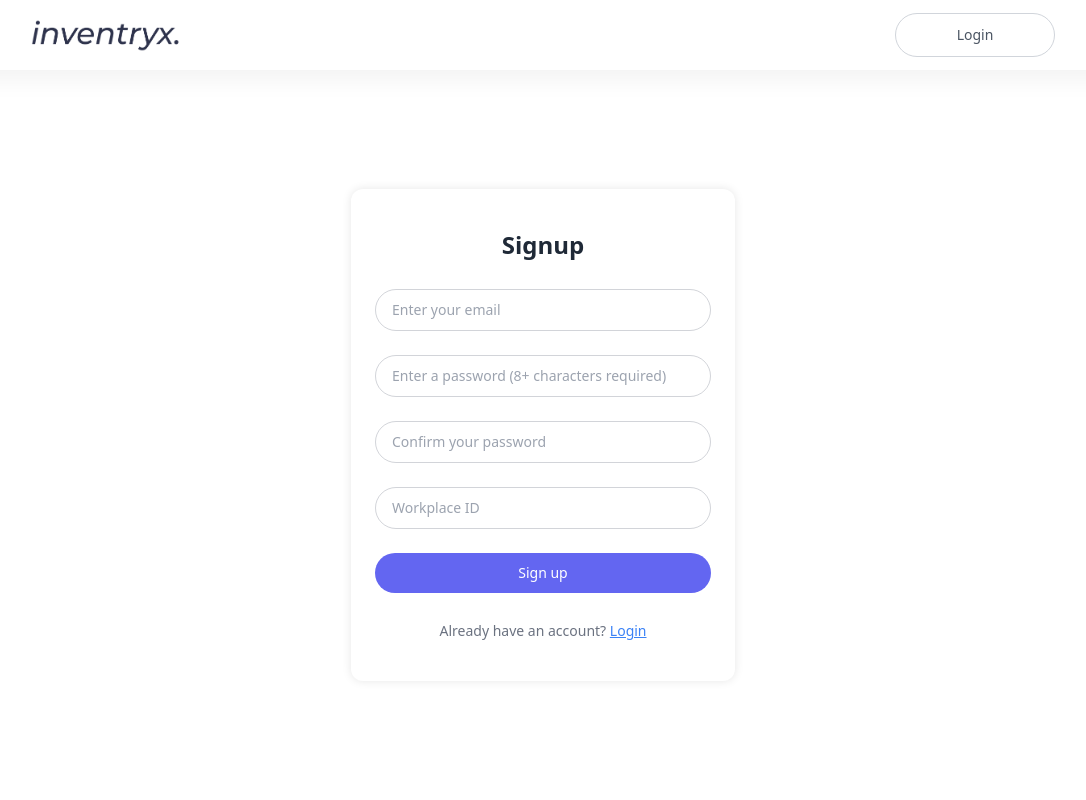
After one commit to toby-sanders01/SE-2026-AT2, a Flask app: page /signup in a window 1280 px wide. The commit adds this page. Shown: the whole page, without its empty margins (97-1183 px from the left). Run offline with Flask 3, Linux system fonts and the light colour scheme; style sheets or scripts are compiled from the project's sources; some libraries are stand-ins or nearby versions.

Commit message:
layout and forms for login and signup

```diff
--- a/app.py
+++ b/app.py
@@ -6,5 +6,13 @@ app = Flask(__name__)
 def index():
     return(render_template("index.html"))
 
+@app.route('/login')
+def login():
+    return(render_template("login.html"))
+
+@app.route('/signup')
+def signup():
+    return(render_template("signup.html"))
+
 if __name__ == '__main__':
     app.run(debug=True)
--- a/templates/index.html
+++ b/templates/index.html
@@ -1,5 +1,5 @@
 {% extends "layout.html" %}
 
 {% block body %}
-<h1> Hello. Flask Test One Two . </h1>
+<h1> index.html </h1>
 {% endblock %}
--- a/templates/layout.html
+++ b/templates/layout.html
@@ -6,13 +6,18 @@
     <title>inventryx.</title>
 </head>
 <body>
-    <nav class="h-[70px] relativhttp://127.0.0.1:3000/templates/index.htme w-full px-6 md:px-16 lg:px-24 xl:px-32 flex items-center justify-between z-20 bg-white text-gray-700 shadow-[0px_4px_25px_0px_#0000000D] transition-all">
+    <nav class="h-[70px] relativhttp://127.0.0.1:3000/templates/index.htme w-full px-6 md:px-16 lg:px-24 xl:px-32 flex items-center justify-between z-20 bg-white text-gray-700 shadow-[0px_10px_25px_0px_#0000000D] transition-all">
 
-        <img src ="/static/big-logo.png" width ="150">
+    <a href="{{ url_for('index') }}">
+    <img src ="/static/big-logo.png" width ="150">
 
-        <button type="button" class="bg-white text-gray-600 border border-gray-300 text-sm hover:bg-gray-50 active:scale-95 transition-all w-40 h-11 rounded-full">
-            Get started
+
+    <a href="{{ url_for('login') }}">
+        <button type="button"
+            class="bg-white text-gray-600 border border-gray-300 text-sm hover:bg-gray-50 active:scale-95 transition-all w-40 h-11 rounded-full">
+            Login
         </button>
+    </a>
 
         </div>
     </nav>
--- /dev/null
+++ b/templates/signup.html
@@ -0,0 +1,37 @@
+{% extends "layout.html" %}
+
+{% block body %}
+<div class="-mx-6 md:-mx-16 lg:-mx-24 xl:-mx-32 -my-8 h-[calc(100vh-70px)] overflow-hidden flex items-center justify-center px-4">
+    <form class="bg-white text-gray-500 w-full max-w-sm p-5 sm:p-6 text-left text-sm rounded-xl shadow-[0px_0px_10px_0px] shadow-black/10">
+        <h2 class="text-2xl font-semibold my-4 text-center text-gray-800">Signup</h2>
+
+        <input id="email"
+            class="w-full border my-3 border-gray-500/30 outline-none rounded-full py-2.5 px-4"
+            type="email" placeholder="Enter your email" required>
+
+        <input id="password"
+            class="w-full border my-3 border-gray-500/30 outline-none rounded-full py-2.5 px-4"
+            type="password" placeholder="Enter a password (8+ characters required)" required>
+
+            <input id="confirm_password"
+            class="w-full border my-3 border-gray-500/30 outline-none rounded-full py-2.5 px-4"
+            type="password" placeholder="Confirm your password" required>
+
+            <input id="workplace_id"
+            class="w-full border my-3 border-gray-500/30 outline-none rounded-full py-2.5 px-4"
+            type="password" placeholder="Workplace ID" required>
+
+        <button type="submit"
+            class="w-full my-3 bg-indigo-500 hover:bg-indigo-600/90 active:scale-95 transition py-2.5 rounded-full text-white">
+            Sign up
+        </button>
+
+        <p class="text-center my-4">
+            Already have an account?
+            <a href="{{ url_for('login') }}" class="text-blue-500 underline">Login</a>
+        </p>
+    </form>
+</div>
+</div>
+
+{% endblock %}
```
Also changed, not shown: templates/login.html (added, +28 -0 lines).
